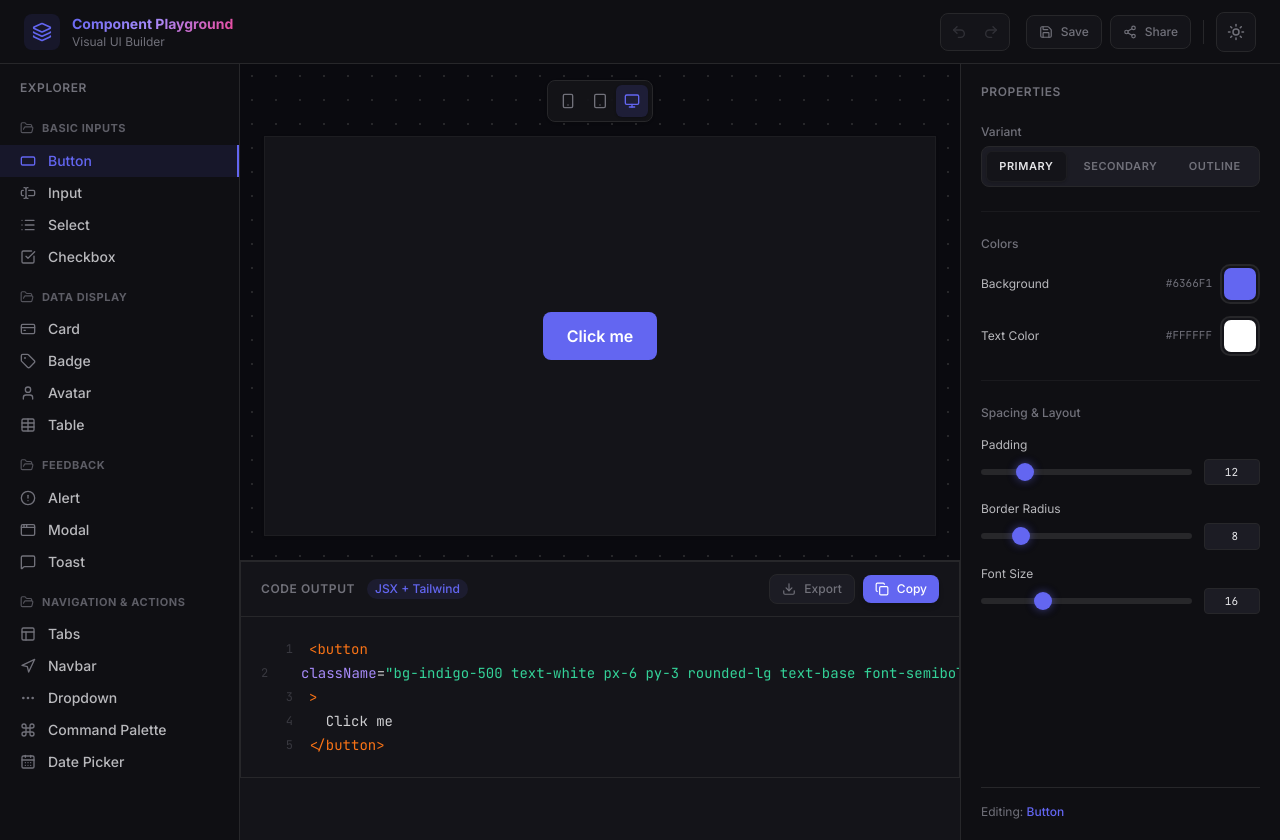
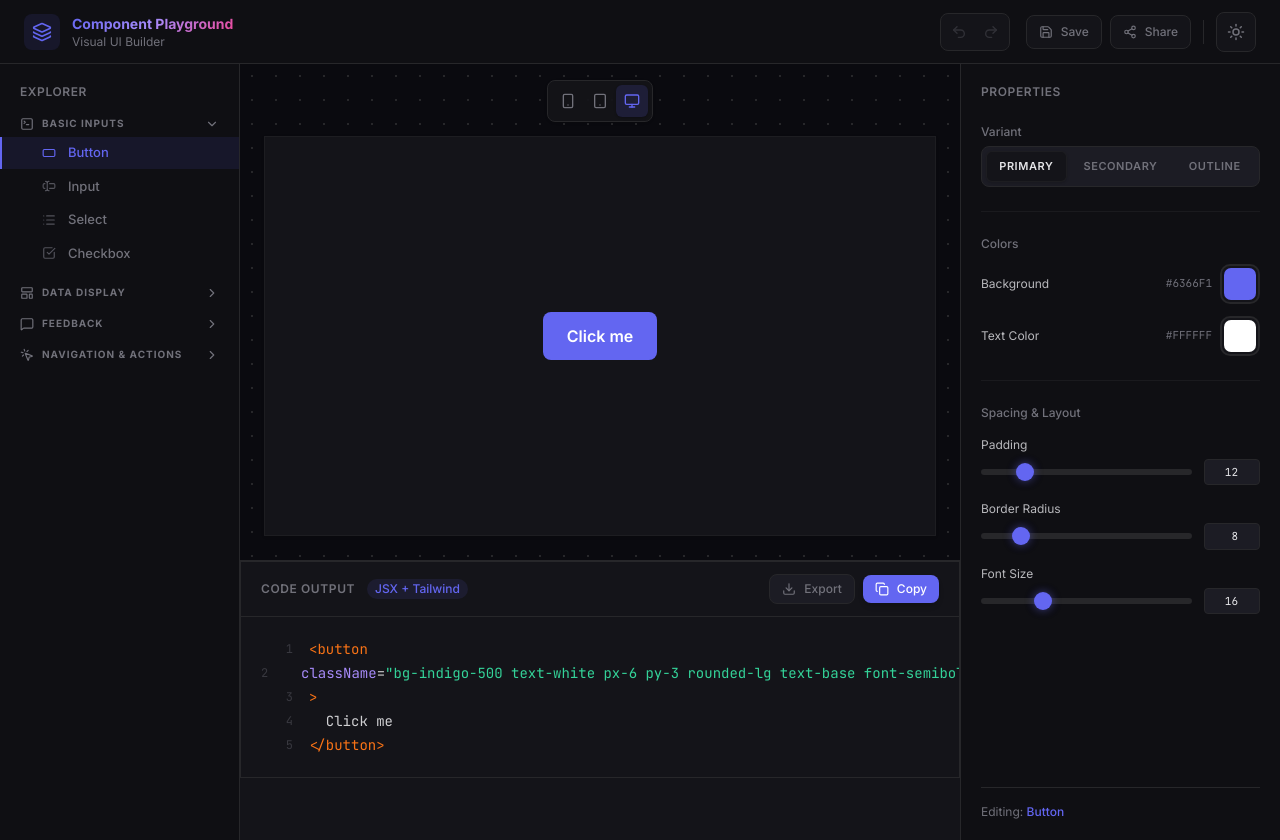
Before and after one commit to zahidhasann88/compora, a Next.js app: page / in a window 1280 px wide. Built offline with nearby package versions, Linux system fonts and the light colour scheme.

Commit message:
feat: Add ComponentSelector component for categorized UI component selection.

```diff
--- a/components/ComponentSelector.tsx
+++ b/components/ComponentSelector.tsx
@@ -1,93 +1,153 @@
-'use client';
+import React, { useState } from 'react';
+import { usePlaygroundStore, type ComponentType } from '@/store/usePlaygroundStore';
+import {
+  SquareTerminal,
+  LayoutTemplate,
+  MessageSquare,
+  MousePointerClick,
+  ChevronDown,
+  ChevronRight,
+  RectangleHorizontal,
+  TextCursorInput,
+  List,
+  CheckSquare,
+  CreditCard,
+  Tag,
+  User,
+  Table,
+  AlertCircle,
+  AppWindow,
+  Layout,
+  Navigation,
+  MoreHorizontal,
+  Command,
+  CalendarDays
+} from 'lucide-react';
 
-import { usePlaygroundStore, type ComponentType } from '@/store/usePlaygroundStore';
-import { RectangleHorizontal, CreditCard, TextCursorInput, Tag, User, List, CheckSquare, AlertCircle, AppWindow, Layout, Navigation, MessageSquare, Table, MoreHorizontal, Command, CalendarDays, FolderOpen } from 'lucide-react';
-
-const componentGroups: { category: string; items: { id: ComponentType; label: string; icon: React.ReactNode }[] }[] = [
+const categories = [
   {
-    category: 'Basic Inputs',
-    items: [
-      { id: 'button', label: 'Button', icon: <RectangleHorizontal size={16} /> },
-      { id: 'input', label: 'Input', icon: <TextCursorInput size={16} /> },
-      { id: 'select', label: 'Select', icon: <List size={16} /> },
-      { id: 'checkbox', label: 'Checkbox', icon: <CheckSquare size={16} /> },
-    ]
+    id: 'inputs',
+    label: 'Basic Inputs',
+    icon: SquareTerminal,
+    components: [
+      { id: 'button', label: 'Button', icon: RectangleHorizontal },
+      { id: 'input', label: 'Input', icon: TextCursorInput },
+      { id: 'select', label: 'Select', icon: List },
+      { id: 'checkbox', label: 'Checkbox', icon: CheckSquare },
+    ] as const,
   },
   {
-    category: 'Data Display',
-    items: [
-      { id: 'card', label: 'Card', icon: <CreditCard size={16} /> },
-      { id: 'badge', label: 'Badge', icon: <Tag size={16} /> },
-      { id: 'avatar', label: 'Avatar', icon: <User size={16} /> },
-      { id: 'table', label: 'Table', icon: <Table size={16} /> },
-    ]
+    id: 'display',
+    label: 'Data Display',
+    icon: LayoutTemplate,
+    components: [
+      { id: 'card', label: 'Card', icon: CreditCard },
+      { id: 'badge', label: 'Badge', icon: Tag },
+      { id: 'avatar', label: 'Avatar', icon: User },
+      { id: 'table', label: 'Table', icon: Table },
+    ] as const,
   },
   {
-    category: 'Feedback',
-    items: [
-      { id: 'alert', label: 'Alert', icon: <AlertCircle size={16} /> },
-      { id: 'modal', label: 'Modal', icon: <AppWindow size={16} /> },
-      { id: 'toast', label: 'Toast', icon: <MessageSquare size={16} /> },
-    ]
+    id: 'feedback',
+    label: 'Feedback',
+    icon: MessageSquare,
+    components: [
+      { id: 'alert', label: 'Alert', icon: AlertCircle },
+      { id: 'modal', label: 'Modal', icon: AppWindow },
+      { id: 'toast', label: 'Toast', icon: MessageSquare },
+    ] as const,
   },
   {
-    category: 'Navigation & Actions',
-    items: [
-      { id: 'tabs', label: 'Tabs', icon: <Layout size={16} /> },
-      { id: 'navbar', label: 'Navbar', icon: <Navigation size={16} /> },
-      { id: 'dropdown', label: 'Dropdown', icon: <MoreHorizontal size={16} /> },
-      { id: 'command', label: 'Command Palette', icon: <Command size={16} /> },
-      { id: 'datepicker', label: 'Date Picker', icon: <CalendarDays size={16} /> },
-    ]
-  }
+    id: 'navigation',
+    label: 'Navigation & Actions',
+    icon: MousePointerClick,
+    components: [
+      { id: 'tabs', label: 'Tabs', icon: Layout },
+      { id: 'navbar', label: 'Navbar', icon: Navigation },
+      { id: 'dropdown', label: 'Dropdown', icon: MoreHorizontal },
+      { id: 'command', label: 'Command Palette', icon: Command },
+      { id: 'datepicker', label: 'Date Picker', icon: CalendarDays },
+    ] as const,
+  },
 ];
 
 export default function ComponentSelector() {
   const { selectedComponent, setComponent } = usePlaygroundStore();
 
+  // Start with only the category containing the active component expanded
+  const [openCategories, setOpenCategories] = useState<Record<string, boolean>>(() => {
+    const activeCategory = categories.find(cat =>
+      cat.components.some(comp => comp.id === selectedComponent)
+    );
+    return activeCategory ? { [activeCategory.id]: true } : {};
+  });
+
+  const toggleCategory = (categoryId: string) => {
+    setOpenCategories(prev => ({
+      ...prev,
+      [categoryId]: !prev[categoryId]
+    }));
+  };
+
   return (
-    <div className="py-4 flex flex-col gap-6">
-      <div className="px-5">
-        <h2 className="text-xs font-semibold uppercase tracking-wider text-muted">Explorer</h2>
+    <div className="py-5 flex flex-col h-full overflow-y-auto w-full">
+      <div className="px-5 mb-4">
+        <h2 className="text-xs font-semibold uppercase tracking-wider text-muted">
+          Explorer
+        </h2>
       </div>
 
-      <div className="flex flex-col gap-4">
-        {componentGroups.map((group) => (
-          <div key={group.category} className="flex flex-col gap-1">
-            <div className="px-5 flex items-center gap-2 mb-1">
-              <FolderOpen size={14} className="text-muted/70" />
-              <h3 className="text-[11px] font-bold uppercase tracking-wider text-muted/80">
-                {group.category}
-              </h3>
+      <nav className="flex-1 w-full space-y-1">
+        {categories.map((category) => {
+          const isOpen = openCategories[category.id];
+
+          return (
+            <div key={category.id} className="mb-4">
+              {/* Category Header */}
+              <button
+                onClick={() => toggleCategory(category.id)}
+                className="w-full px-5 mb-1.5 flex items-center justify-between text-muted hover:text-foreground transition-colors cursor-pointer"
+              >
+                <div className="flex items-center gap-2">
+                  <category.icon size={14} />
+                  <h3 className="text-[10px] font-bold uppercase tracking-widest">{category.label}</h3>
                 </div>
+                {isOpen ? <ChevronDown size={14} /> : <ChevronRight size={14} />}
+              </button>
 
-            <div className="flex flex-col">
-              {group.items.map((comp) => {
+              {/* Category Items */}
+              {isOpen && (
+                <div className="space-y-0.5">
+                  {category.components.map((comp) => {
                     const isActive = selectedComponent === comp.id;
+                    const CompIcon = comp.icon;
                     return (
                       <button
                         key={comp.id}
                         id={`selector-${comp.id}`}
-                    onClick={() => setComponent(comp.id)}
+                        onClick={() => setComponent(comp.id as ComponentType)}
                         className={`
-                      flex items-center w-full px-5 py-1.5 text-sm font-medium
+                          flex items-center w-full px-5 py-1.5 text-[13px] font-medium
                           transition-colors cursor-pointer text-left focus:outline-none flex gap-3
                           ${
                             isActive
-                          ? 'bg-accent/10 text-accent border-r-2 border-accent'
-                          : 'bg-transparent text-foreground/80 hover:bg-surface-hover hover:text-foreground border-r-2 border-transparent'
+                              ? 'bg-accent/10 border-l-2 border-accent text-accent'
+                              : 'border-l-2 border-transparent text-muted hover:text-foreground hover:bg-surface-hover'
                           }
                         `}
                       >
-                    <span className={isActive ? 'text-accent' : 'text-muted'}>{comp.icon}</span>
+                        <span className="w-2" /> {/* indent */}
+                        <span className={isActive ? 'text-accent' : 'text-muted/70'}><CompIcon size={14} /></span>
                         {comp.label}
                       </button>
                     );
                   })}
                 </div>
+              )}
             </div>
-        ))}
-      </div>
+          );
+        })}
+      </nav>
     </div>
   );
 }
```
Lines whose indentation alone changed are shown as unchanged.
